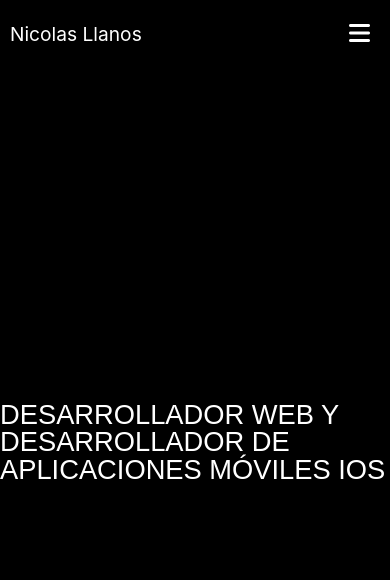
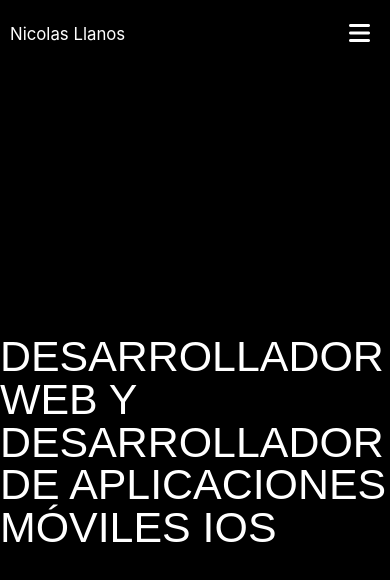
Before and after one commit to NicolasLlanos8799/my-portofolio, a React (Create React App) app: page / in a window 390 px wide. Shown: the top 580 px of the page. Built offline with nearby package versions, Linux system fonts and the light colour scheme.

Commit message:
textoresponsive

```diff
--- a/src/App.css
+++ b/src/App.css
@@ -20,6 +20,18 @@ body {
   align-items: center;
   justify-content: center;
   overflow-x: hidden;
+}
+
+@media only screen and (max-width: 600px) {
+  body {
+    font-size: 18px; /* Tamaño del texto ajustado para dispositivos móviles */
+  }
+
+  h1 {
+    font-size: 10vw; /* Tamaño del título ajustado para dispositivos móviles */
+  }
+
+  /* Agrega otras reglas de estilo específicas para dispositivos móviles aquí */
 }
 
 .App {
@@ -140,3 +152,15 @@ header p {
   font-size: 16px;
   display: block;
 }
+
+@media only screen and (max-width: 600px) {
+  body {
+    font-size: 14px; /* Tamaño del texto ajustado para dispositivos móviles */
+  }
+
+  h1 {
+    font-size: 11vw; /* Tamaño del título ajustado para dispositivos móviles */
+  }
+
+  /* Agrega otras reglas de estilo específicas para dispositivos móviles aquí */
+}
```
